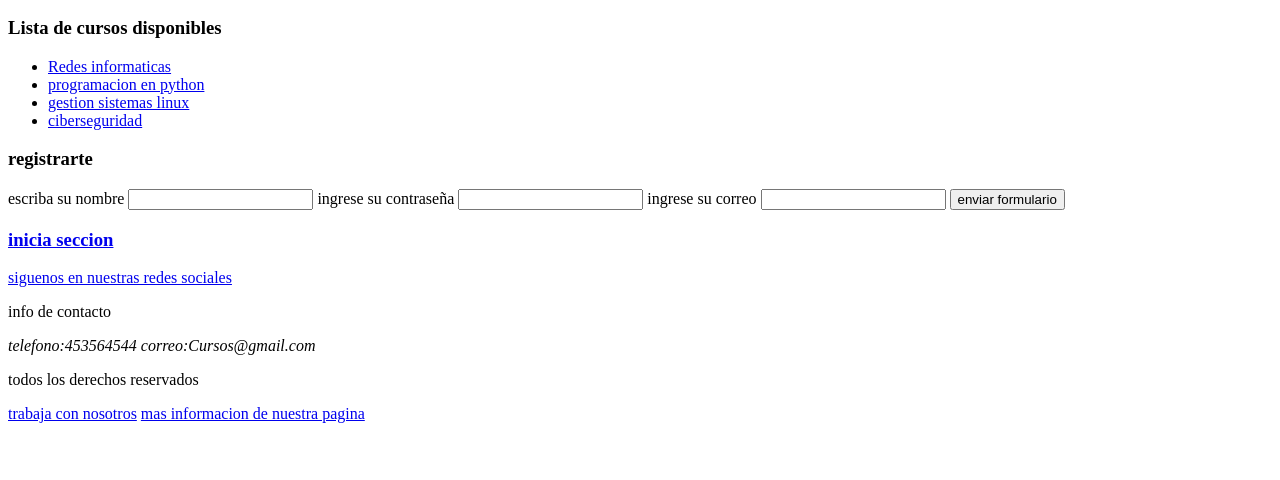
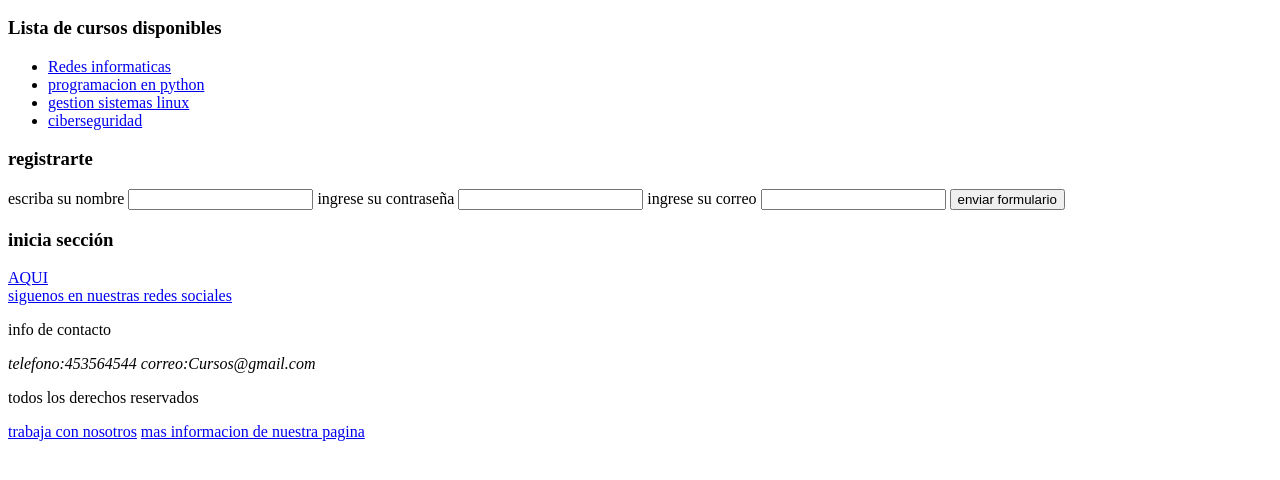
Before and after one commit to LinuxProgramador/Pagina-basica-de-Curso-de-informtica-en-html, a plain HTML site: page index.html in a window 1280 px wide. Shown: the part 110-590 px from the top of the page. Drawn offline with Linux system fonts and the light colour scheme.

Commit message:
index.html

```diff
--- a/index.html
+++ b/index.html
@@ -52,8 +52,11 @@
               </article>
               <article>
                  <div>
-                    <h3><a href="/usuarios/credenciales.html">inicia seccion</a></h3>
-                 </div>
+                    <h3>inicia sección</h3>
+                  <div>
+                  <div>
+                    <a href="/usuarios/credenciales.html">AQUI</a>
+                  </div>
               </article>
             </section>
             <aside>
```
